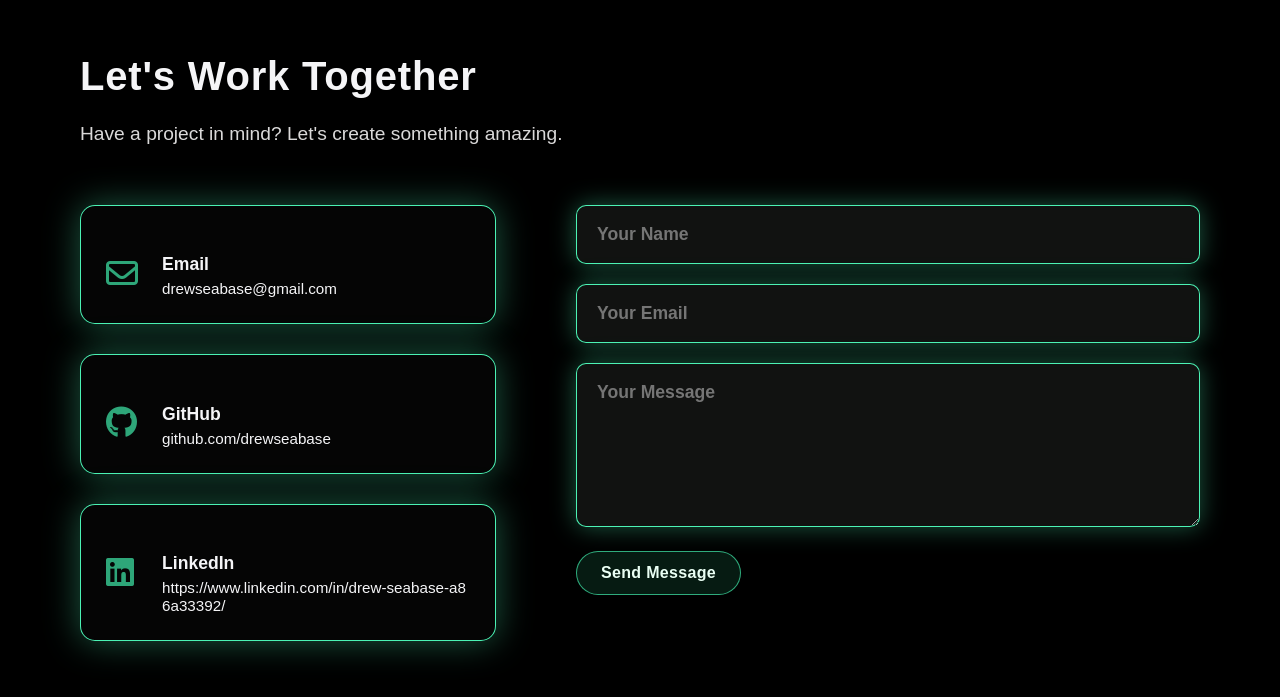
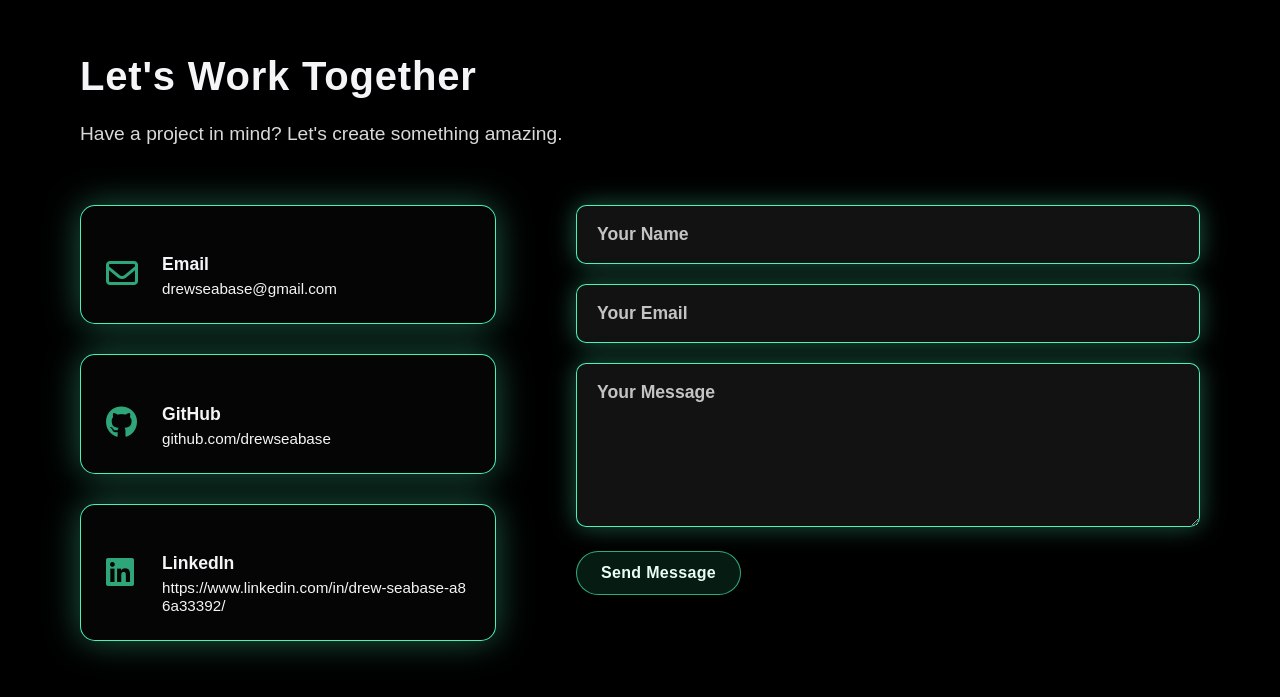
Before and after one commit to drewseabase/resume-portfolio, a React (Vite) app in the folder drew-portfolio/: page / in a window 1280 px wide. Shown: the part 3169-3866 px from the top of the page. Built offline with nearby package versions, Linux system fonts and the light colour scheme; a web font is replaced by a local one.

Commit message:
see if this fixes it

```diff
--- a/drew-portfolio/src/index.css
+++ b/drew-portfolio/src/index.css
@@ -525,21 +525,31 @@ body{
   background: rgba(59, 60, 59, 0.3);
   border: 1px solid rgba(80, 255, 190, 0.95);
   border-radius: clamp(8px, 2vw, 10px);
-  color: white;
+  color: rgba(255,255,255,0.95);
+  caret-color: rgba(255,255,255,0.95);
   font-size: clamp(1.1rem, 2.5vw, 1rem);
   font-family: inherit;
   transition: all 0.3s ease;
   font-weight: 700;
   box-shadow: 0 0 25px rgba(80, 255, 190, 0.35);
 }
-
+.form-group input::placeholder,
+.form-group textarea::placeholder{
+  color: rgba(255,255,255,0.75);
+  font-weight: 600;
+  opacity: 1;
+}
 .form-group input:focus,
 .form-group textarea:focus{
   outline: none;
-  background: rgba(169,219,184,0.5);
-  border-color: rgba(169,219,184,0.3);
+  background: rgba(20, 22, 20, 0.65);
+  border-color: rgba(80, 255, 190, 0.95);
+  box-shadow: 0 0 28px rgba(80, 255, 190, 0.45);
 }
-
+.form-group input:focus::placeholder,
+.form-group textarea:focus::placeholder{
+  color: rgba(255,255,255,0.6);
+}
 .form-group textarea{
   resize: vertical;
   min-height: clamp(120px, 25vw, 150px);
```
